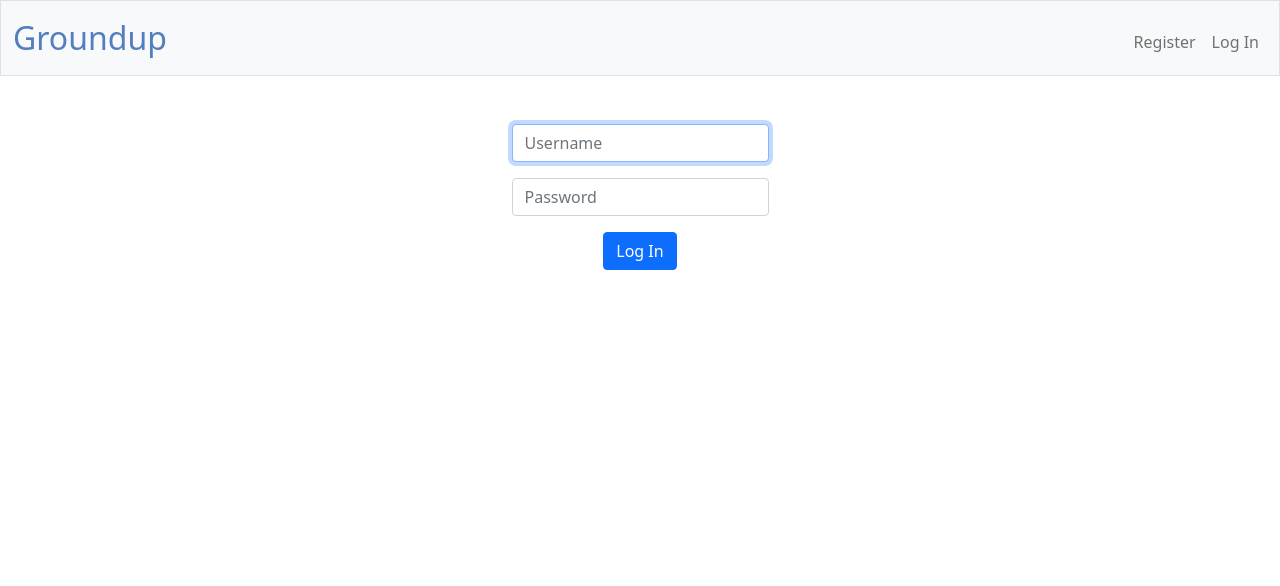
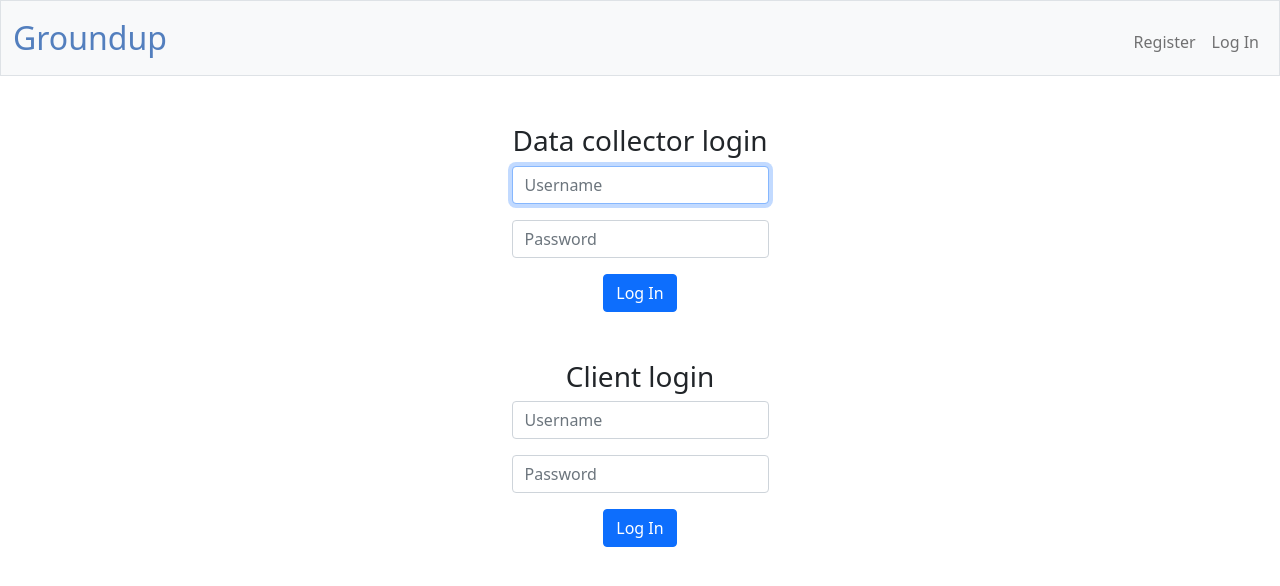
Before and after one commit to MohanMaker/GroundUp, a Flask app: page /login in a window 1280 px wide. Shown: the top 586 px of the page. Run offline with Flask 2, Linux system fonts and the light colour scheme; some libraries are stand-ins or nearby versions.

Commit message:
update login templates

```diff
--- a/templates/login.html
+++ b/templates/login.html
@@ -5,6 +5,21 @@
 {% endblock %}
 
 {% block main %}
+    <h3>Data collector login</h3>
+    <form action="/login" method="post">
+        <div class="mb-3">
+            <input autocomplete="off" autofocus class="form-control mx-auto w-auto" id="username" name="username" placeholder="Username" type="text">
+        </div>
+        <div class="mb-3">
+            <input class="form-control mx-auto w-auto" id="password" name="password" placeholder="Password" type="password">
+        </div>
+        <button class="btn btn-primary" type="submit">Log In</button>
+    </form>
+
+    <br>
+    <br>
+
+    <h3>Client login</h3>
     <form action="/login" method="post">
         <div class="mb-3">
             <input autocomplete="off" autofocus class="form-control mx-auto w-auto" id="username" name="username" placeholder="Username" type="text">
```
Also changed, not shown: templates/register.html (+19 -0 lines).
